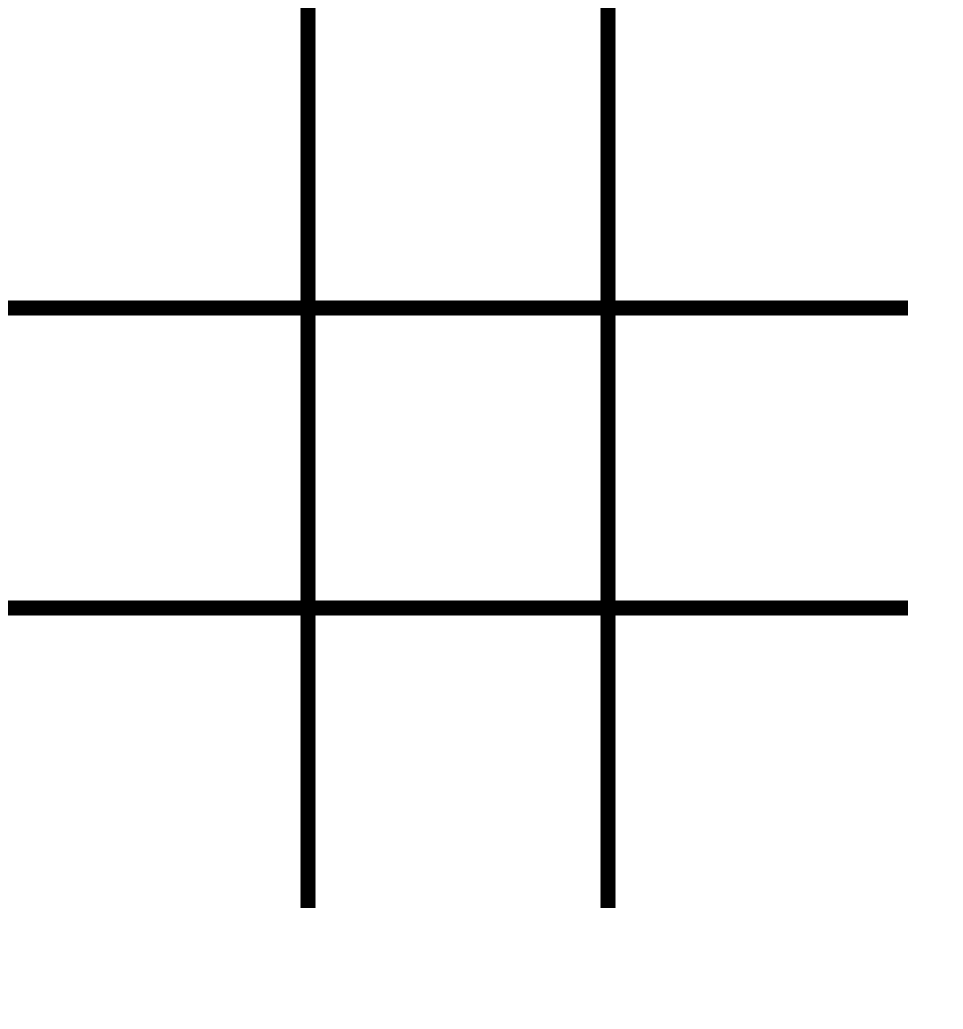
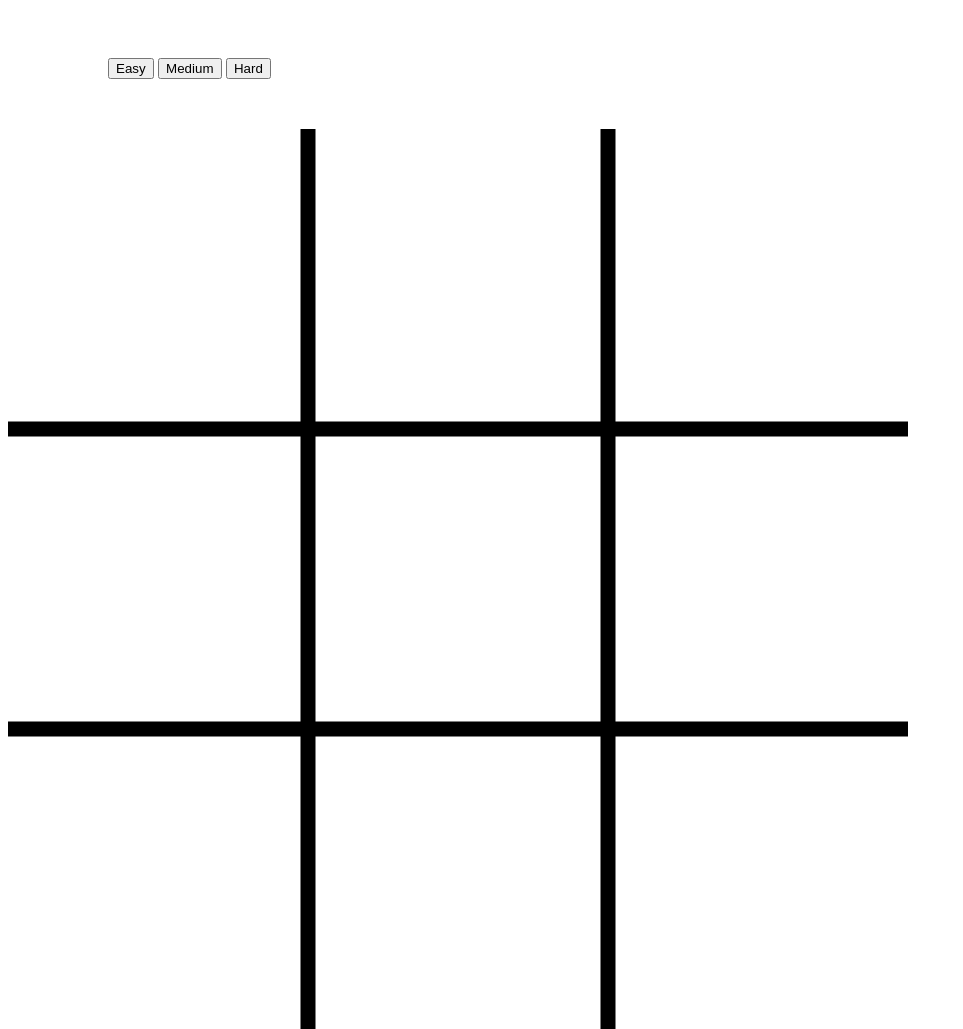
Before and after one commit to anamerfu/tictactoeGame, a plain HTML site: page index.html in a window 1280 px wide. Shown: the whole page, without its empty margins (0-963 px from the left). Before the commit the page ends 908 px from the top, so only its background shows below. Drawn offline with Linux system fonts and the light colour scheme.

Commit message:
Debugged and completed (without styling)
Made sure that you could not complete in hard version, optimized the if
statement code with a checkScenerio function.

```diff
--- a/index.html
+++ b/index.html
@@ -6,7 +6,14 @@
    <script type="text/javascript" src="main.js"></script>
 </head>
 <body>
-   <canvas id="myCanvas" width="900" height="900">
+
+<div id="options" >
+    <button id="easy">Easy</button>
+    <button id="medium">Medium</button>
+    <button id="hard">Hard</button>
+</div>
+
+<canvas id="myCanvas" width="900" height="900">
        Your browser does not support html canvas.
 </canvas>
        <canvas id="square1" class="square"  width="300" height="300">
--- a/main.js
+++ b/main.js
@@ -5,7 +5,24 @@ window.onload = function() {
     var squares=[];
     var contexts = [];
     var turn  = "x";
-    var level = "hard"
+    var level;
+    var winner = "false";
+
+    var easyButton = document.getElementById("easy");
+    var mediumButton = document.getElementById("medium");
+    var hardButton = document.getElementById("hard");
+
+
+    function levelSelect (levelSelected){
+        level = levelSelected;
+        document.getElementById("options").innerHTML = "";
+        document.getElementById("options").innerHTML = levelSelected;
+        console.log("function played");
+    }
+
+    easyButton.addEventListener("click", function() {levelSelect("easy")});
+    mediumButton.addEventListener("click", function() {levelSelect("medium")});
+    hardButton.addEventListener("click", function() {levelSelect("hard")});
 
 
 
@@ -83,13 +100,15 @@ window.onload = function() {
            [contexts[3],contexts[5],contexts[7]]
         ];
 
-
+    //checks all rows for a win
     function checkForWin() {
         function check(ctx1, ctx2, ctx3){
             if(ctx1.filledBy ==="x" && ctx2.filledBy === ctx3.filledBy & ctx2.filledBy === ctx1.filledBy){
                 alert("You win!");
+                setTimeout(location.reload(), 500);
             } else if (ctx1.filledBy === "y" && ctx2.filledBy === ctx3.filledBy & ctx2.filledBy===ctx1.filledBy){
                 alert("You lose!");
+                setTimeout(location.reload(), 500);
             }
         }
             for (i=0; i<rows.length; i++){
@@ -150,10 +169,10 @@ window.onload = function() {
 
     function computerTurn(){
 
-        var possibleWin=false;
+
         var emptyContexts=[];
 
-
+        //makes an array of currently empty squares
         function getEmptyContexts(){
                 for(i=1; i<10; i++) {
                     if (contexts[i].filledBy == undefined) {
@@ -163,7 +182,7 @@ window.onload = function() {
         }
 
 
-
+        //checks potention wins
         function checkForPossibleWin (s1, s2, s3, currTurn){
             if(turn==="y"){
                 if (s1.filledBy  === currTurn && s2.filledBy === currTurn && s3.filledBy === undefined) {
@@ -184,7 +203,7 @@ window.onload = function() {
 
         }
 
-
+        //checks what level player selected
         if(level==="easy") {
             easy();
         } else if (level==="medium") {
@@ -193,6 +212,7 @@ window.onload = function() {
             hard();
         }
 
+        //easy - picks random square
         function easy (){
 
             getEmptyContexts();
@@ -202,6 +222,7 @@ window.onload = function() {
             turn="x";
         }
 
+        //medium, blocks possible wins and will win if sees two in a row
         function medium (){
             for (i=0; i<8; i++){
                 checkForPossibleWin(...rows[i],"y");
@@ -221,6 +242,7 @@ window.onload = function() {
             turn="x";
 
         }
+
 
         function hard(){
             var sides =[contexts[2], contexts[4], contexts[6], contexts[8]];
@@ -261,7 +283,7 @@ window.onload = function() {
             }
 
             //checks for possible wins on user side
-            if (possibleWin===false){
+            if (turn==="y"){
                 for (i=0; i<8; i++){
                     checkForPossibleWin(...rows[i],"x");
                     console.log("checking for user win" + i);
@@ -269,6 +291,7 @@ window.onload = function() {
 
             }
 
+            //function to check certain scenerios of 3 filled
             function checkScenerio(ctx1, ctx2){
                 if (emptyContexts.length ===6 && contexts[5].filledBy ==="y" && contexts[ctx1].filledBy === "x" && contexts[ctx2].filledBy ==="x"){
                     return true;
@@ -315,7 +338,8 @@ window.onload = function() {
 
                         console.log("opt 12");
                 } else{
-                        alert("game over");
+                   alert("It's a draw!");
+                setTimeout(location.reload(), 500);
                 }
                 turn="x";
 
--- a/style.css
+++ b/style.css
@@ -17,3 +17,11 @@ position:absolute;
 #square4, #square7{
     clear:both;
 }
+
+#options {
+    font-family: sans-serif;
+    margin: 0 auto;
+    padding: 50px 100px 50px 100px;
+    text-transform:uppercase;
+
+}
```
